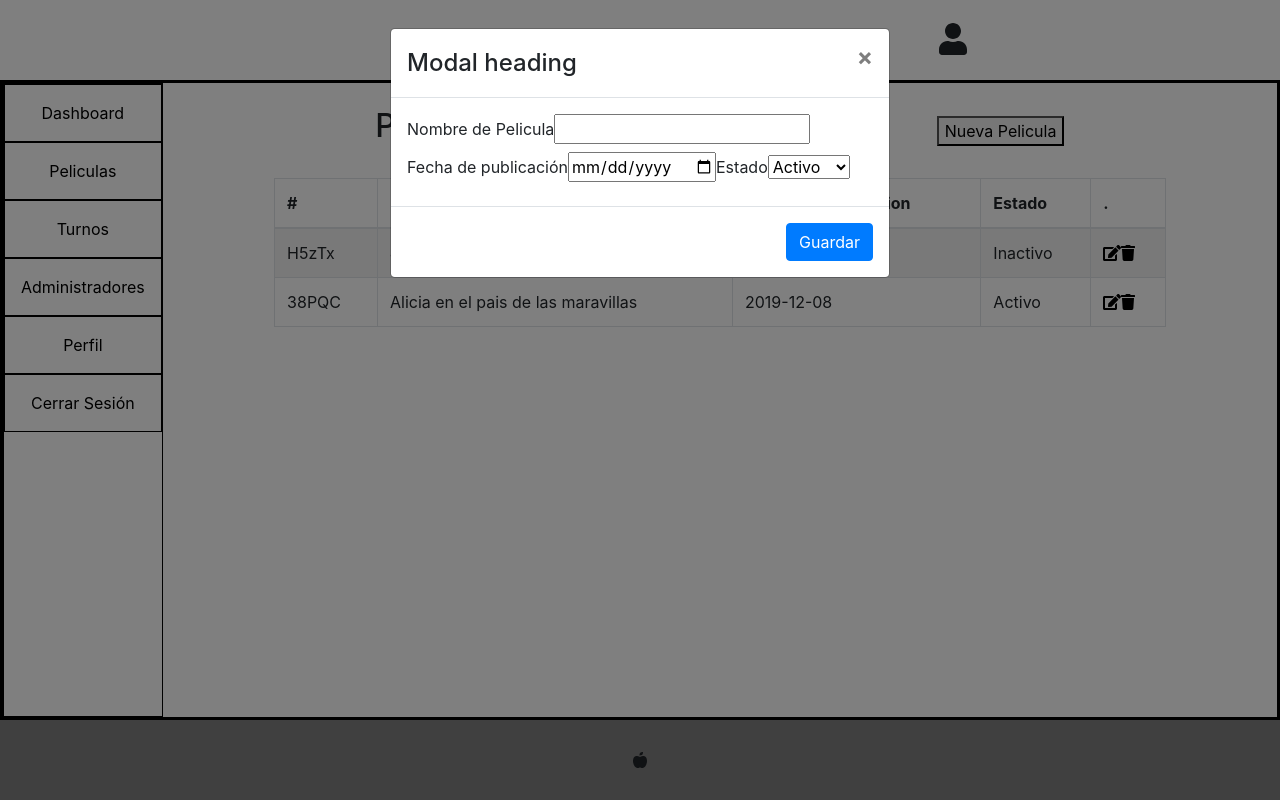
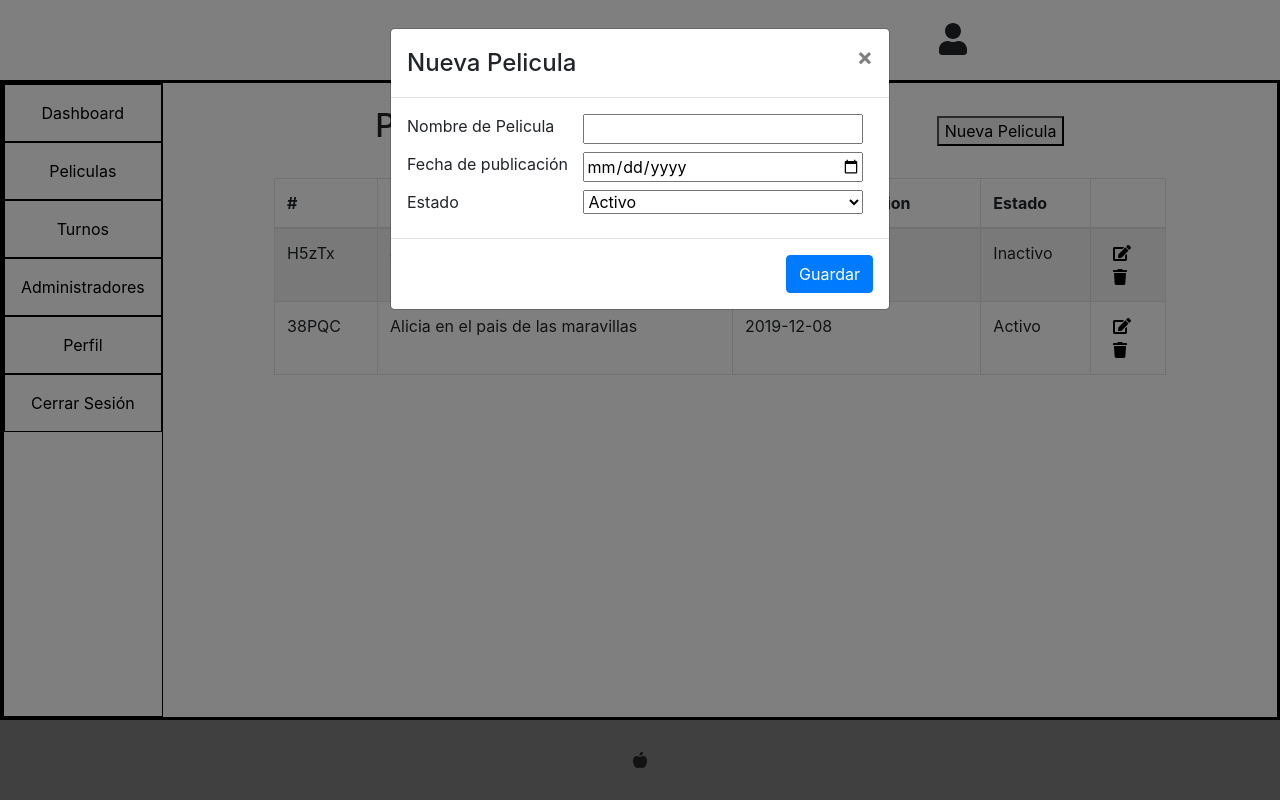
Before and after one commit to kamalyzl/movies-admin, a React (Create React App) app: page / in a window 1280 px wide. Both pictures are taken after a click on the button "Nueva Pelicula". Built offline with nearby package versions, Linux system fonts and the light colour scheme.

Commit message:
update styles modal

```diff
--- a/src/components/List.js
+++ b/src/components/List.js
@@ -10,10 +10,10 @@ const List = ({ id, name, datePublic, status, onClickEdit, onClickTrash }) => {
       <td>{datePublic}</td>
       <td>{status}</td>
       <td>
-        <a href='#'>
+        <a href='#' className='table-icons'>
           <FontAwesomeIcon icon={faEdit} onClick={onClickEdit} />
         </a>
-        <a href='#'>
+        <a href='#' className='table-icons'>
           <FontAwesomeIcon icon={faTrash} onClick={onClickTrash} />
         </a>
       </td>
--- a/src/components/Modal.js
+++ b/src/components/Modal.js
@@ -1,11 +1,11 @@
 import { Modal, Button } from 'react-bootstrap'
 import React from 'react'
-const Modals = ({ show, onHide, saveDate, children }) => {
+const Modals = ({ show, onHide, saveDate, title, children }) => {
   return (
     <>
       <Modal show={show} onHide={onHide}>
         <Modal.Header closeButton>
-          <Modal.Title>Modal heading</Modal.Title>
+          <Modal.Title>{title}</Modal.Title>
         </Modal.Header>
         <Modal.Body>
           {children}
--- /dev/null
+++ b/src/components/RenderModal.js
@@ -0,0 +1,30 @@
+
+import Modals from './Modal'
+import React from 'react'
+const RenderModal = ({ handleShow, onPress, onChange, title, show, name, date, status }) => {
+  return (
+    <Modals show={show} onHide={handleShow} saveDate={onPress} title={title}>
+      <div>
+        <form className='form'>
+          <label>
+          Nombre de Pelicula
+            <input type='text' name='name' value={name} onChange={onChange} required />
+          </label>
+          <label>
+          Fecha de publicación
+            <input type='date' name='date' value={date} onChange={onChange} required />
+          </label>
+          <label>
+          Estado
+            <select value={status} name='status' onChange={onChange}>
+              <option value='Activo'>Activo</option>
+              <option value='Inactivo'>Inactivo</option>
+            </select>
+          </label>
+        </form>
+      </div>
+    </Modals>
+  )
+}
+
+export default RenderModal
--- a/src/components/Table.js
+++ b/src/components/Table.js
@@ -6,7 +6,7 @@ import 'bootstrap/dist/css/bootstrap.min.css'
 import List from './List'
 
 const id = nanoid(5)
-const Tables = ({ data, handleEdit, handleTrash }) => {
+const Tables = ({ data, handleUpdate, handleTrash }) => {
   return data.length > 0 ? (
     <div className='table-list'>
       <Table striped bordered hover responsive>
@@ -16,7 +16,7 @@ const Tables = ({ data, handleEdit, handleTrash }) => {
             <th>Nombre</th>
             <th>Fecha de publicacion</th>
             <th>Estado</th>
-            <th>.</th>
+            <th />
           </tr>
         </thead>
         <tbody>
@@ -29,7 +29,7 @@ const Tables = ({ data, handleEdit, handleTrash }) => {
                   name={item.name}
                   status={item.status}
                   datePublic={item.date}
-                  onClickEdit={() => handleEdit(item)}
+                  onClickEdit={() => handleUpdate(item)}
                   onClickTrash={() => handleTrash(item)}
                 />
               )
--- a/src/css/Home.css
+++ b/src/css/Home.css
@@ -48,3 +48,26 @@
   justify-content: space-around;
   align-items: center;
 }
+
+.form {
+  display: flex;
+  flex-direction: column;
+}
+.form input {
+  margin: 0 10px;
+  width: 60%;
+}
+
+.form select {
+  width: 60%;
+  margin: 0 10px;
+}
+
+.form label {
+  display: flex;
+  justify-content: space-between;
+}
+
+.table-icons {
+  margin: 0 20%;
+}
--- a/src/views/Home.js
+++ b/src/views/Home.js
@@ -4,10 +4,14 @@ import Header from '../components/Header'
 import Footer from '../components/Footer'
 import Aside from '../components/Aside'
 import Table from '../components/Table'
-import Modals from '../components/Modal'
+import RenderModal from '../components/RenderModal'
 import '../css/Home.css'
 
 const date = new Date()
+const TYPE_ACTION = Object.freeze({
+  CREATE: 'create',
+  UPDATE: 'update'
+})
 
 class Home extends React.Component {
   constructor (props) {
@@ -37,7 +41,7 @@ class Home extends React.Component {
   }
   handleShow = () => {
     this.setState((state, props) => {
-      return { show: !state.show, name: '', date: '', status: 'Activo', type: 'create'}
+      return { show: !state.show, name: '', date: '', status: 'Activo', type: TYPE_ACTION.CREATE}
     })
   }
 
@@ -49,7 +53,7 @@ class Home extends React.Component {
     const id = nanoid(5)
     const {name, status, date, type, listMovies, id: idItem} = this.state
 
-    if (type === 'create') {
+    if (type === TYPE_ACTION.CREATE) {
       this.setState((state)=>{
         return {
           show:false,
@@ -58,7 +62,7 @@ class Home extends React.Component {
       })
     }
 
-    if (type === 'edit') {
+    if (type === TYPE_ACTION.UPDATE) {
         const indexToRemoved = listMovies.map((item) => item.id).indexOf(idItem);
         const newListMovies = this.state.listMovies.filter((_, i) => i !== indexToRemoved)
         newListMovies.splice( indexToRemoved, 0, {id: idItem, name, date, status} );
@@ -86,12 +90,12 @@ class Home extends React.Component {
       }
     })
   }
-  editItem = (item) => {
+  updateItem = (item) => {
     const {name, date, status, id} = item
     this.setState((state) => {
       return {
         show:true,
-        type: 'edit',
+        type: TYPE_ACTION.UPDATE,
         name,
         status,
         date,
@@ -100,8 +104,10 @@ class Home extends React.Component {
     })
   }
 
+
+
   render () {
-    const {show, name, status, date, listMovies} = this.state
+    const {show, name, status, date, listMovies, type} = this.state
     return (
       <div>
         <Header />
@@ -111,30 +117,34 @@ class Home extends React.Component {
             <div className='first'>
               <h2>Peliculas</h2>
               <button onClick={this.handleShow}>Nueva Pelicula</button>
+              {
+                type === TYPE_ACTION.CREATE ? (
+                  <RenderModal
+                  title='Nueva Pelicula'
+                  onChange={this.handleChange}
+                  onPress={this.onPress}
+                  handleShow={this.handleShow}
+                  show={show}
+                  name={name}
+                  date={date}
+                  status={status}
 
-              <Modals show={show} onHide={this.handleShow} saveDate={this.onPress}>
-                <div>
-                  <form>
-                    <label>
-                    Nombre de Pelicula
-                      <input type='text' name='name' value={name} onChange={this.handleChange} />
-                    </label>
-                    <label>
-                    Fecha de publicación
-                      <input type='date' name='date' value={date} onChange={this.handleChange} />
-                    </label>
-                    <label>
-                    Estado
-                      <select value={status} name='status' onChange={this.handleChange}>
-                        <option value='Activo'>Activo</option>
-                        <option value='Inactivo'>Inactivo</option>
-                      </select>
-                    </label>
-                  </form>
-                </div>
-              </Modals>
+                  />
+                ): (
+                  <RenderModal
+                  title='Editar Pelicula'
+                  onChange={this.handleChange}
+                  onPress={this.onPress}
+                  handleShow={this.handleShow}
+                  show={show}
+                  name={name}
+                  date={date}
+                  status={status}
+                  />
+                )
+              }
             </div>
-            <Table data={listMovies} handleEdit={(item) => this.editItem(item)} handleTrash={(item) => this.trashItem(item)} />
+            <Table data={listMovies} handleUpdate={(item) => this.updateItem(item)} handleTrash={(item) => this.trashItem(item)} />
           </section>
         </main>
         <Footer />
```
